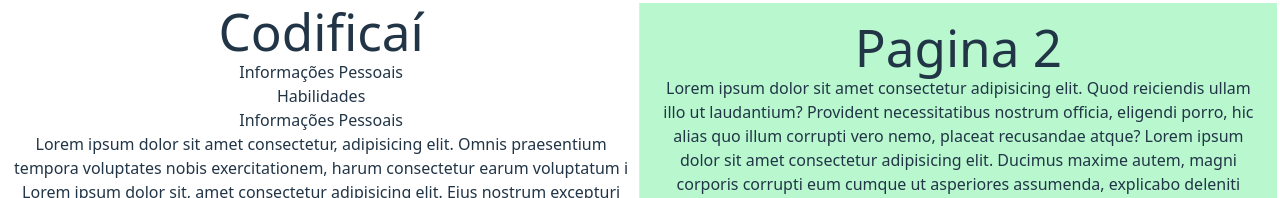
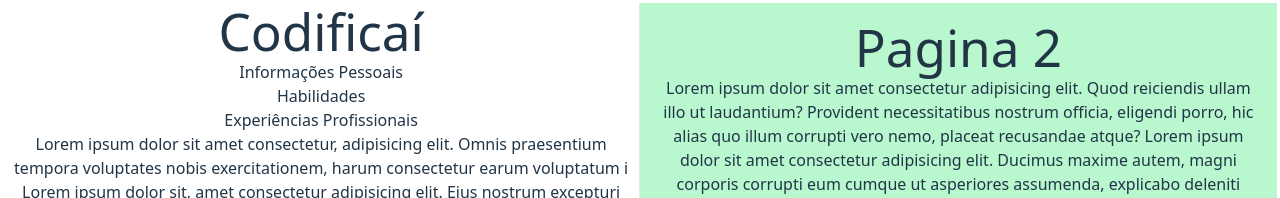
Before and after one commit to JulianaFioretti/Gerador-de-Curriculo-IA, a React (Vite) app: page / in a window 1280 px wide. Shown: the top 198 px of the page. Built offline with nearby package versions, Linux system fonts and the light colour scheme.

Commit message:
:bug: fix: Correção do component Experience

```diff
--- a/src/components/Form/Experience.tsx
+++ b/src/components/Form/Experience.tsx
@@ -1,11 +1,11 @@
 
-function PersonalInfo() {
+function Experience() {
 	return (
 		<>
-			<h2>Informações Pessoais</h2>
+			<h2> Experiências Profissionais</h2>
 
 		</>
 	)
 }
 
-export default PersonalInfo
+export default Experience
```
